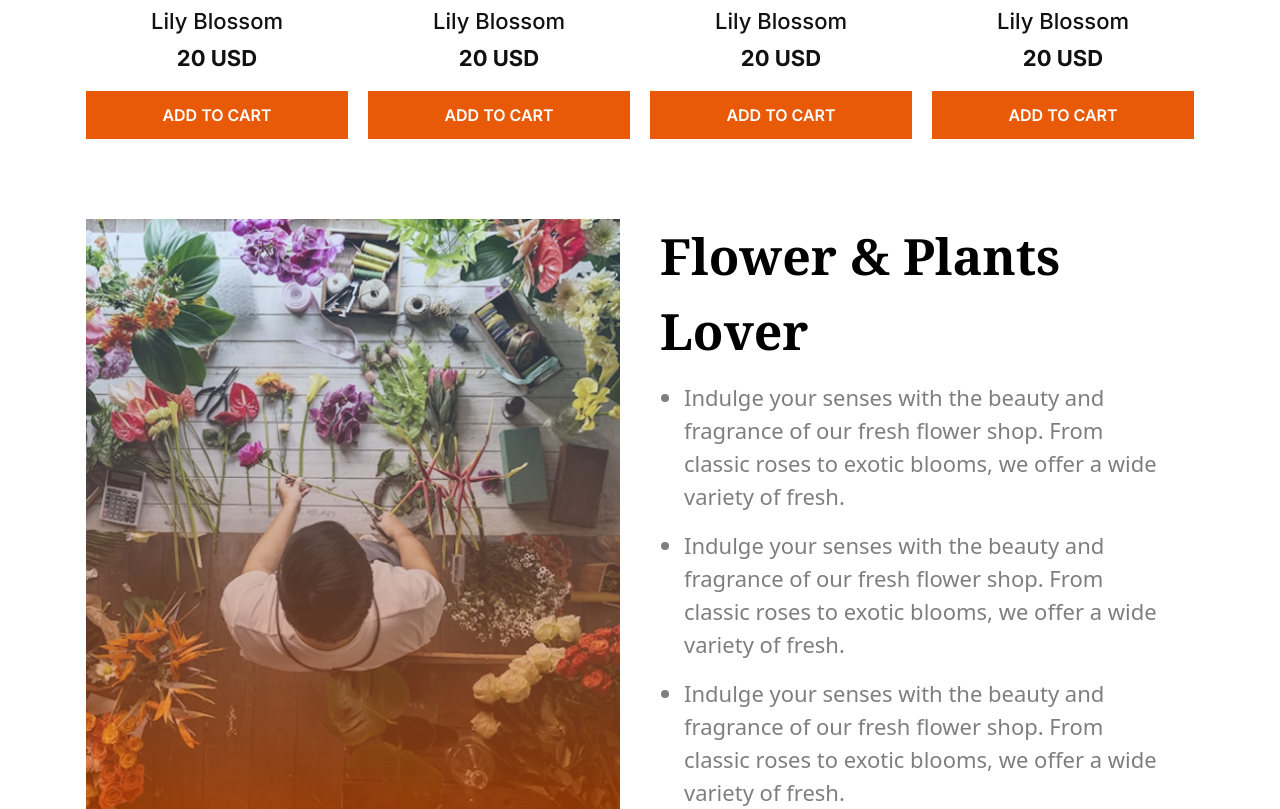
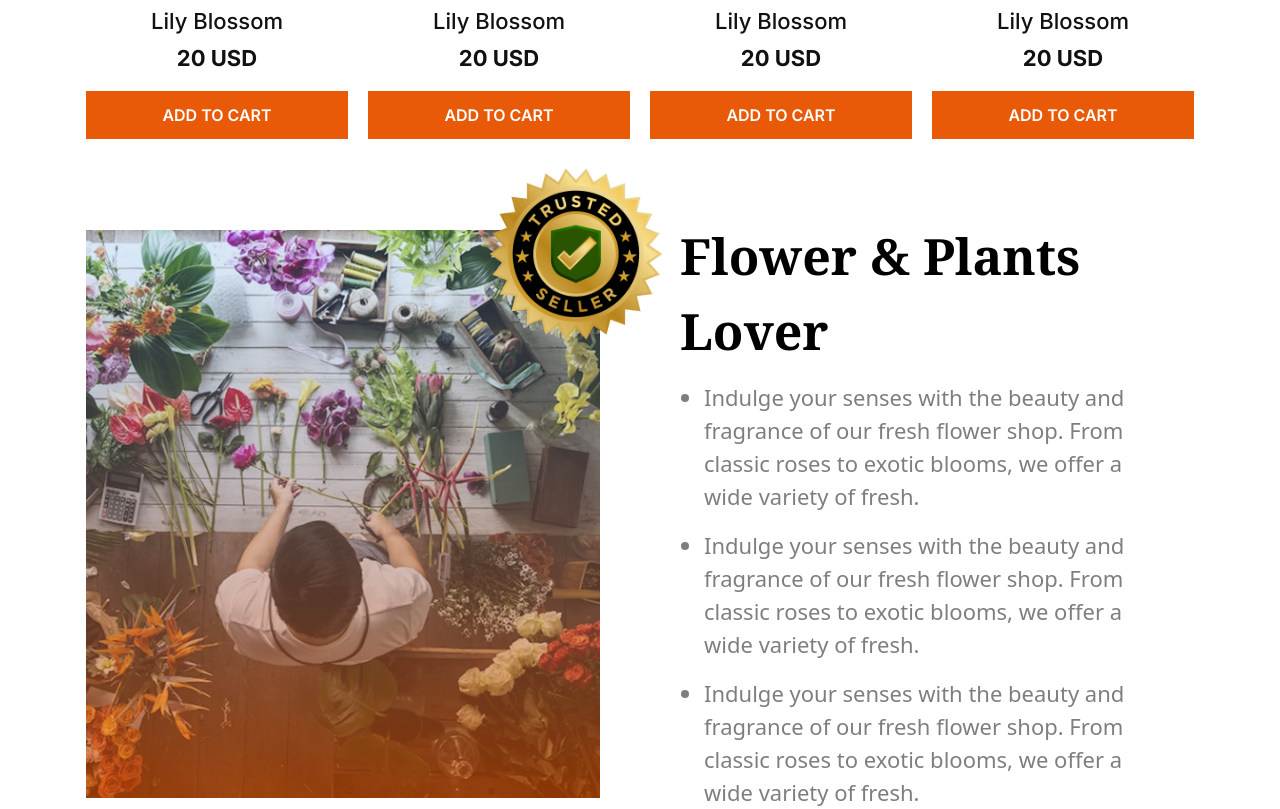
Before and after one commit to ashiqurrahman696/flower-market, a plain HTML site: page index.html in a window 1280 px wide. Shown: the part 1660-2469 px from the top of the page. Drawn offline with nearby package versions, Linux system fonts and the light colour scheme.

Commit message:
added trusted badge for large devices, hidden for mobile devices and adjusted gap between both sections for both large and mobile devices in plants lover section

```diff
--- a/index.html
+++ b/index.html
@@ -92,9 +92,10 @@
                 </div>
             </div>
         </section>
-        <section class="grid lg:grid-cols-2 gap-10 place-items-center">
-            <figure class="w-full">
+        <section class="grid lg:grid-cols-2 gap-6 lg:gap-20 place-items-center">
+            <figure class="w-full relative">
                 <img src="assets/flower-store.png" class="w-full" alt="">
+                <img src="assets/trusted-badge.png" class="max-lg:hidden absolute -top-24 -right-24 size-60" alt="">
             </figure>
             <div>
                 <h2 class="font-noto-serif text-[50px] font-bold mb-3">Flower & Plants Lover</h2>
```
